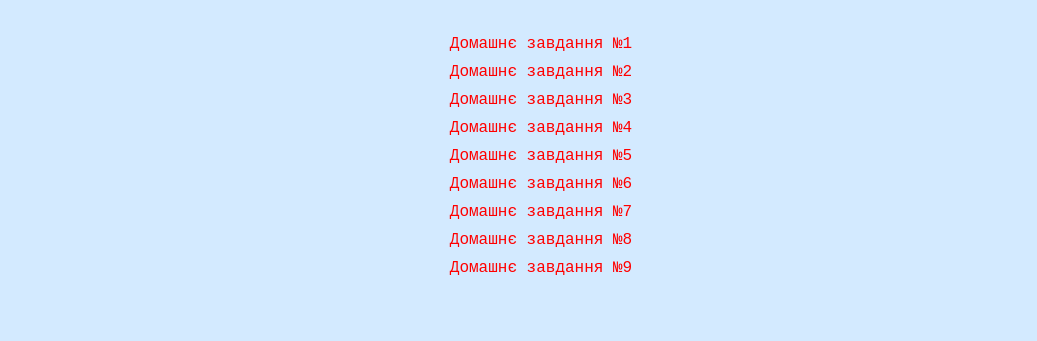
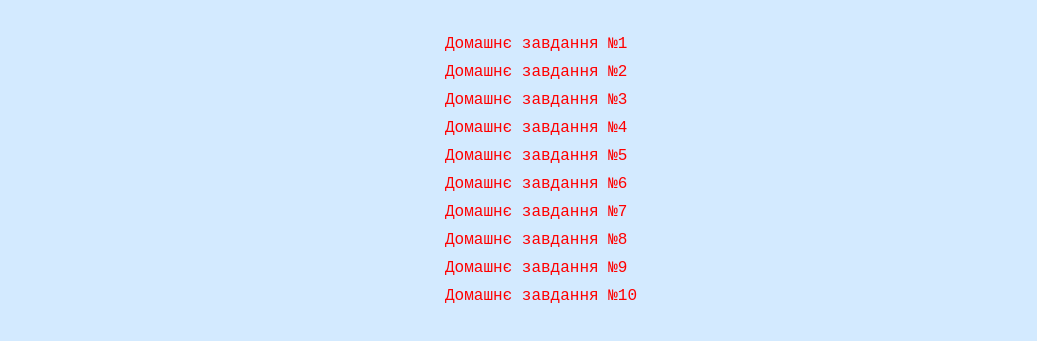
Before and after one commit to mnc1337-studying/Fullstack-JS-All-Homeworks, a plain HTML site: page index.html in a window 1280 px wide. Shown: the part 61-402 px from the top of the page, without its empty margins (119-1156 px from the left). Drawn offline with Linux system fonts and the light colour scheme.

Commit message:
Main 'index.html' refactored according to changes

```diff
--- a/index.html
+++ b/index.html
@@ -77,6 +77,9 @@
             <li class="navigation__item">
                 <a href="./homework_9/index.html" class="navigation__link">Домашнє завдання №9</a>
             </li>
+            <li class="navigation__item">
+                <a href="./homework_10/index.html" class="navigation__link">Домашнє завдання №10</a>
+            </li>
         </ul>
     </nav>
 </body>
```
